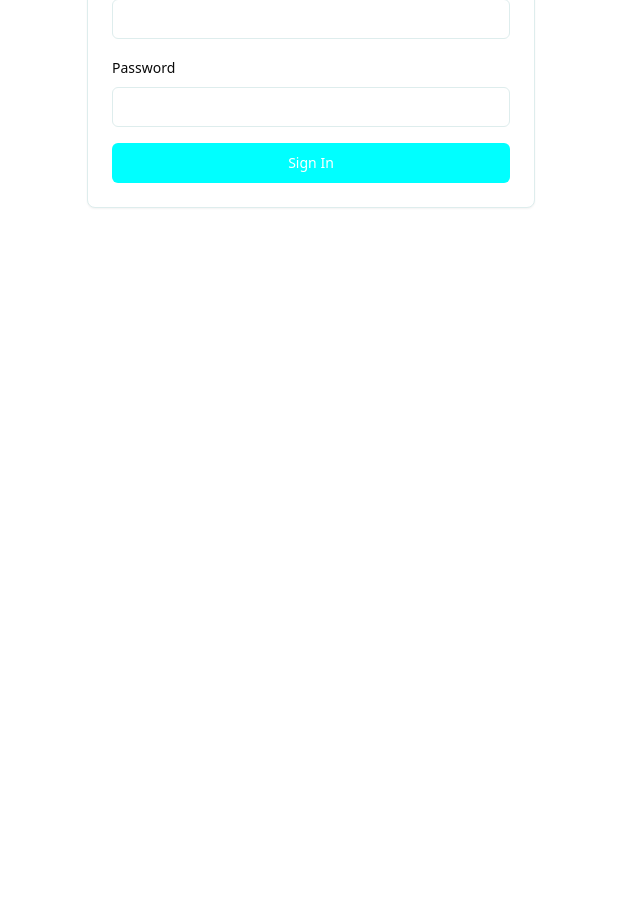
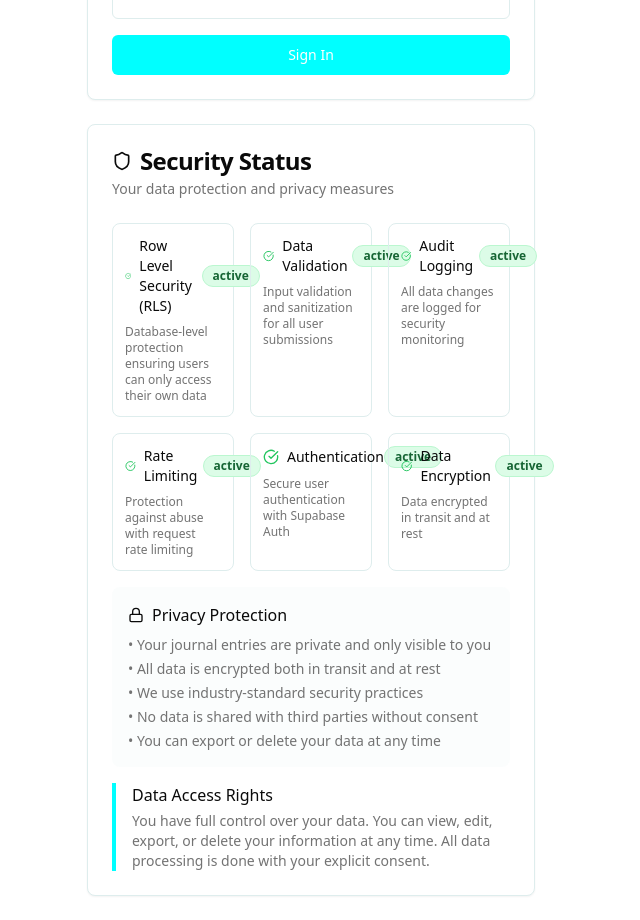
Before and after one commit to Agargos/mood-Journal, a React (Vite) app: page / in a window 1280 px wide. Shown: the part 460-1380 px from the top of the page, without its empty margins (329-969 px from the left). Before the commit the page ends 800 px from the top, so only its background shows below. Built offline with nearby package versions, Linux system fonts and the light colour scheme.

Commit message:
Move security status to front page
Move the SecurityDashboard component to the first page, placing it directly under the sign-in/sign-up section for improved visibility and immediate access to security information.

```diff
--- a/src/components/auth/AuthPage.tsx
+++ b/src/components/auth/AuthPage.tsx
@@ -6,6 +6,7 @@ import { Label } from '@/components/ui/label';
 import { Card, CardContent, CardDescription, CardHeader, CardTitle } from '@/components/ui/card';
 import { Tabs, TabsContent, TabsList, TabsTrigger } from '@/components/ui/tabs';
 import { useToast } from '@/hooks/use-toast';
+import { SecurityDashboard } from '@/components/security/SecurityDashboard';
 import { BookOpen, Heart } from 'lucide-react';
 
 export const AuthPage = () => {
@@ -158,6 +159,11 @@ export const AuthPage = () => {
             </Tabs>
           </CardContent>
         </Card>
+
+        {/* Security Dashboard */}
+        <div className="mt-6">
+          <SecurityDashboard />
+        </div>
       </div>
     </div>
   );
--- a/src/components/security/SecurityDashboard.tsx
+++ b/src/components/security/SecurityDashboard.tsx
@@ -9,8 +9,6 @@ import { useSecurityMonitoring } from '@/hooks/useSecurity';
 export const SecurityDashboard = () => {
   const { user } = useAuth();
   const { securityAlerts } = useSecurityMonitoring();
-
-  if (!user) return null;
 
   const securityFeatures = [
     {
```
